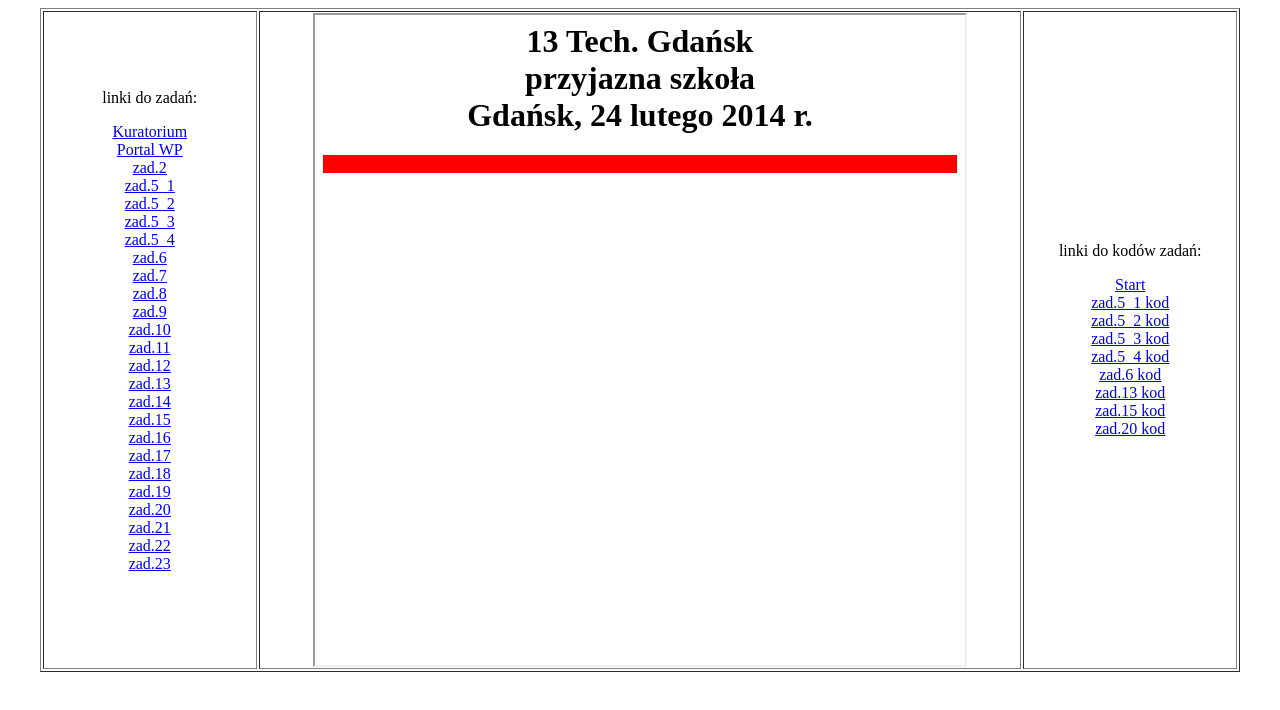
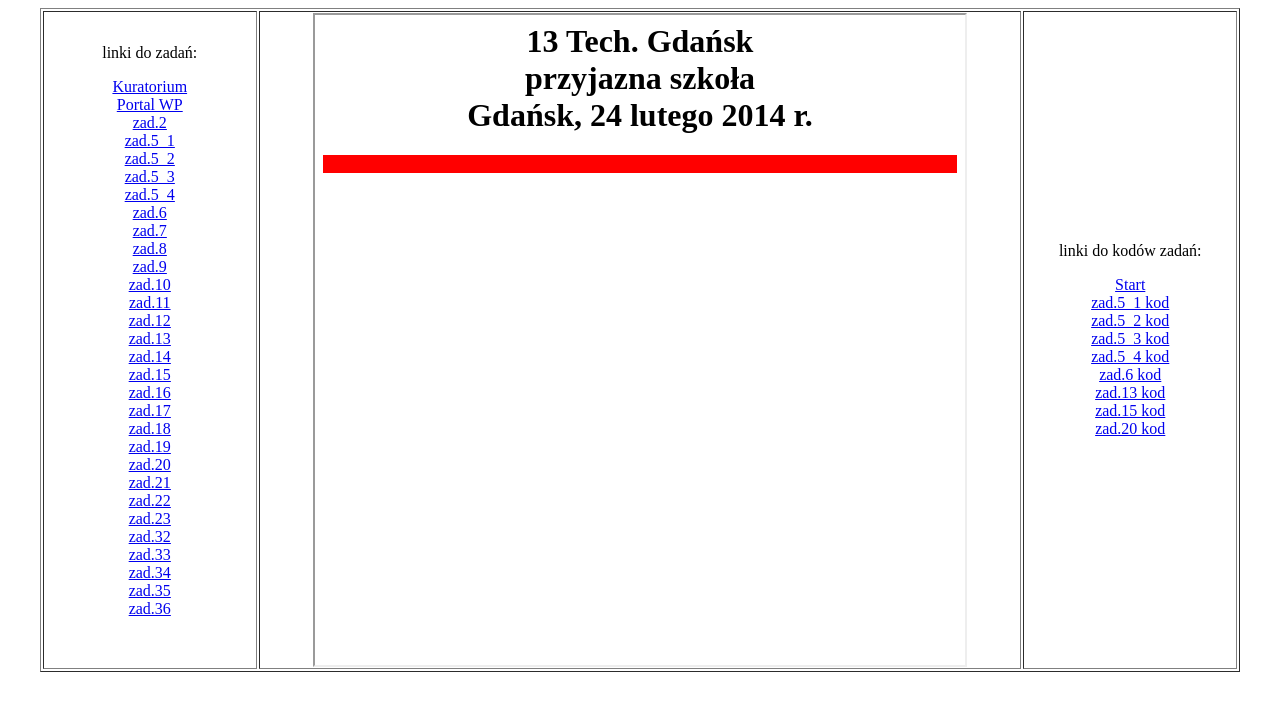
Before and after one commit to Pendergast147/z16-2, a plain HTML site: page index.html in a window 1280 px wide. Drawn offline with Linux system fonts and the light colour scheme.

Commit message:
index.html

```diff
--- a/index.html
+++ b/index.html
@@ -32,7 +32,11 @@
 <a href="mazurek_z21.html" target="strony">zad.21</a> <br>
 <a href="mazurek_z22.html" target="strony">zad.22</a> <br>
 <a href="mazurek_z23.html" target="strony">zad.23</a> <br>
-
+<a href="mazurek_z32.html" target="strony">zad.32</a> <br>
+<a href="mazurek_z33.html" target="strony">zad.33</a> <br>
+<a href="mazurek_z34.html" target="strony">zad.34</a> <br>
+<a href="mazurek_z35.html" target="strony">zad.35</a> <br>
+<a href="mazurek_z36.html" target="strony">zad.36</a> <br>
 
  <br>
  </td>
```
